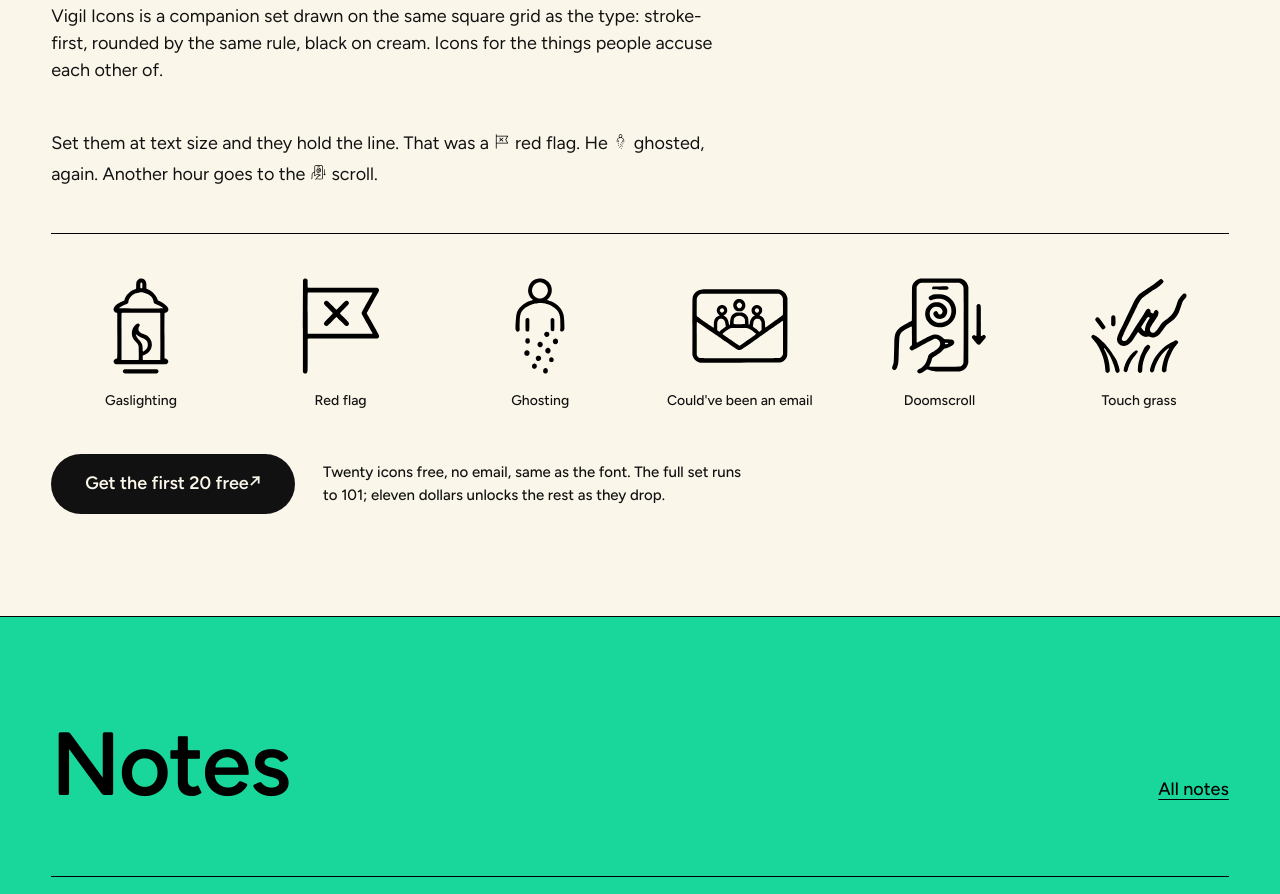
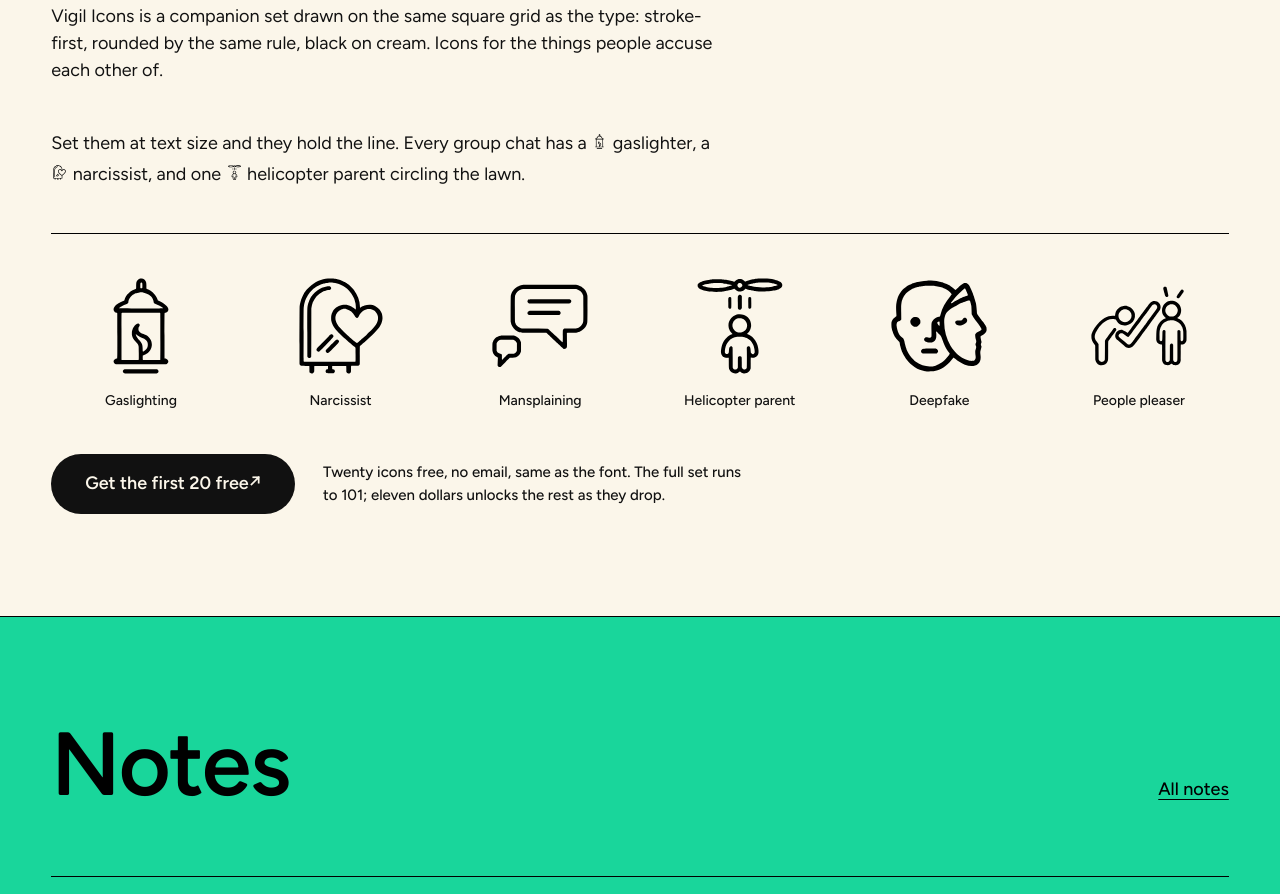
Before and after one commit to vigilantkeno/vigilfont, a plain HTML site: page index.html in a window 1280 px wide. Shown: the part 5815-6709 px from the top of the page. Drawn offline with Linux system fonts and the light colour scheme.

Commit message:
Use the chosen six icons
Gaslighting, Narcissist, Mansplaining, Helicopter Parent, Deepfake and People
Pleaser replace the earlier set. Inline proof line uses the three whose ink
fills the square box (Gaslighting, Narcissist, Helicopter Parent) so they
cap-match and sit on the baseline together; Mansplaining and People Pleaser are
drawn wider and shorter and would float, so they stay in the display grid.

Co-Authored-By: Claude Opus 5 <noreply@anthropic.com>

```diff
--- a/index.html
+++ b/index.html
@@ -492,14 +492,14 @@ footer a{text-underline-offset:3px;color:#B0B0B0}
 <section id="icons">
   <h2 class="h2">Now there are icons.</h2>
   <p class="body">Vigil Icons is a companion set drawn on the same square grid as the type: stroke-first, rounded by the same rule, black on cream. Icons for the things people accuse each other of.</p>
-  <p class="icons-proof">Set them at text size and they hold the line. That was a <img src="/icons/red-flag.svg" alt="" width="112" height="112" loading="lazy" decoding="async"> red flag. He <img src="/icons/ghosting.svg" alt="" width="112" height="112" loading="lazy" decoding="async"> ghosted, again. Another hour goes to the <img src="/icons/doomscroll-thumb.svg" alt="" width="112" height="112" loading="lazy" decoding="async"> scroll.</p>
+  <p class="icons-proof">Set them at text size and they hold the line. Every group chat has a <img src="/icons/gaslighting.svg" alt="" width="112" height="112" loading="lazy" decoding="async"> gaslighter, a <img src="/icons/narcissist.svg" alt="" width="112" height="112" loading="lazy" decoding="async"> narcissist, and one <img src="/icons/helicopter-parent.svg" alt="" width="112" height="112" loading="lazy" decoding="async"> helicopter parent circling the lawn.</p>
   <ul class="icon-row">
     <li><img src="/icons/gaslighting.svg" alt="Gaslighting icon" width="112" height="112" loading="lazy" decoding="async"><span>Gaslighting</span></li>
-    <li><img src="/icons/red-flag.svg" alt="Red flag icon" width="112" height="112" loading="lazy" decoding="async"><span>Red flag</span></li>
-    <li><img src="/icons/ghosting.svg" alt="Ghosting icon" width="112" height="112" loading="lazy" decoding="async"><span>Ghosting</span></li>
-    <li><img src="/icons/couldve-been-an-email.svg" alt="Could've been an email icon" width="112" height="112" loading="lazy" decoding="async"><span>Could've been an email</span></li>
-    <li><img src="/icons/doomscroll-thumb.svg" alt="Doomscroll icon" width="112" height="112" loading="lazy" decoding="async"><span>Doomscroll</span></li>
-    <li><img src="/icons/touch-grass.svg" alt="Touch grass icon" width="112" height="112" loading="lazy" decoding="async"><span>Touch grass</span></li>
+    <li><img src="/icons/narcissist.svg" alt="Narcissist icon" width="112" height="112" loading="lazy" decoding="async"><span>Narcissist</span></li>
+    <li><img src="/icons/mansplaining.svg" alt="Mansplaining icon" width="112" height="112" loading="lazy" decoding="async"><span>Mansplaining</span></li>
+    <li><img src="/icons/helicopter-parent.svg" alt="Helicopter parent icon" width="112" height="112" loading="lazy" decoding="async"><span>Helicopter parent</span></li>
+    <li><img src="/icons/deepfake.svg" alt="Deepfake icon" width="112" height="112" loading="lazy" decoding="async"><span>Deepfake</span></li>
+    <li><img src="/icons/people-pleaser.svg" alt="People pleaser icon" width="112" height="112" loading="lazy" decoding="async"><span>People pleaser</span></li>
   </ul>
   <div class="icons-cta">
     <a class="btn" href="https://www.vigilicons.com/" target="_blank" rel="noopener noreferrer">Get the first 20 free <span aria-hidden="true">&#8599;</span><span class="vh"> (opens in a new tab)</span></a>
```
Also changed, not shown: icons/couldve-been-an-email.svg (deleted), icons/deepfake.svg (added), icons/doomscroll-thumb.svg (deleted), icons/ghosting.svg (deleted), icons/helicopter-parent.svg (added), icons/mansplaining.svg (added), icons/narcissist.svg (added), icons/people-pleaser.svg (added), icons/red-flag.svg (deleted), icons/touch-grass.svg (deleted).
